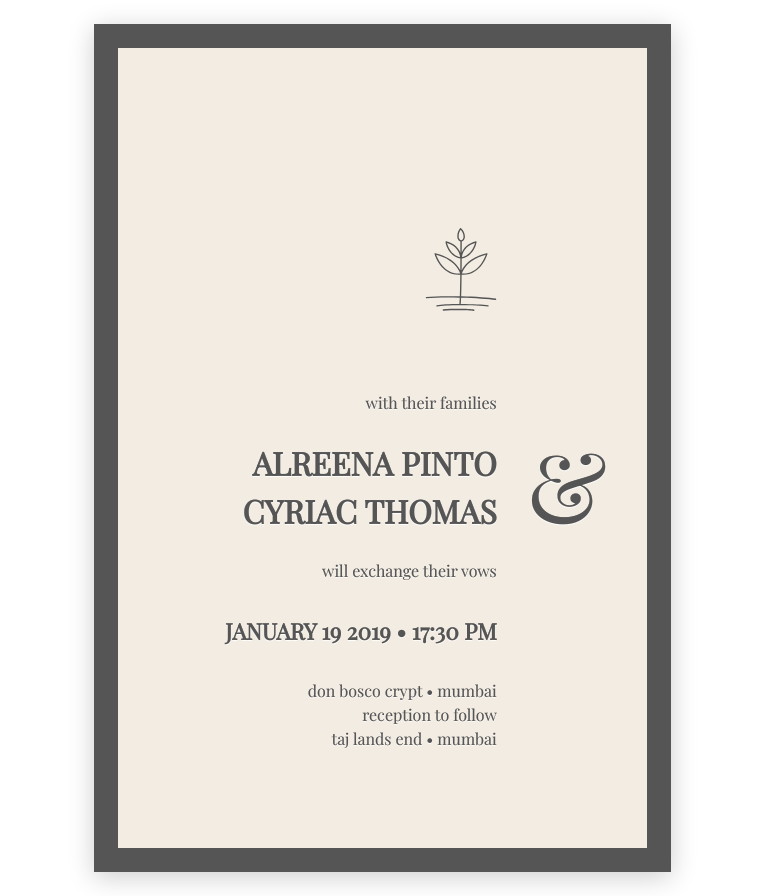
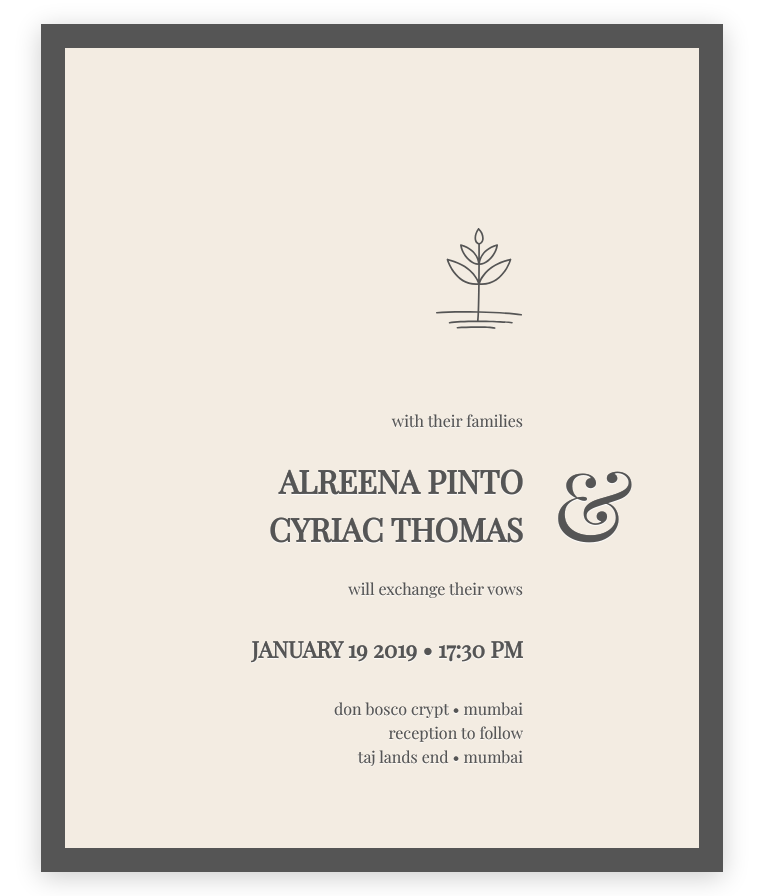
Before and after one commit to cyriac/cyriac.alreena.com, a Nuxt app: page /card in a window 1280 px wide. Shown: the whole page, without its empty margins (258-1021 px from the left). Built offline with nearby package versions, Linux system fonts and the light colour scheme; a web font is replaced by a local one.

Commit message:
layout fixed

```diff
--- a/pages/card.vue
+++ b/pages/card.vue
@@ -1,6 +1,7 @@
 <template>
+  <div class="container">
     <div class="row justify-content-md-center">
-    <div class="col-lg-6 col-md-11 col-12">
+      <div class="col-lg-8 col-md-10 col-12">
         <div class="card">
           <div class="card-body">
             <div class="row">
@@ -32,6 +33,7 @@
                 <div>don bosco crypt • mumbai</div>
                 <div>reception to follow</div>
                 <div>taj lands end • mumbai</div>
+              </div>
             </div>
           </div>
         </div>
```
Lines whose indentation alone changed are shown as unchanged.
